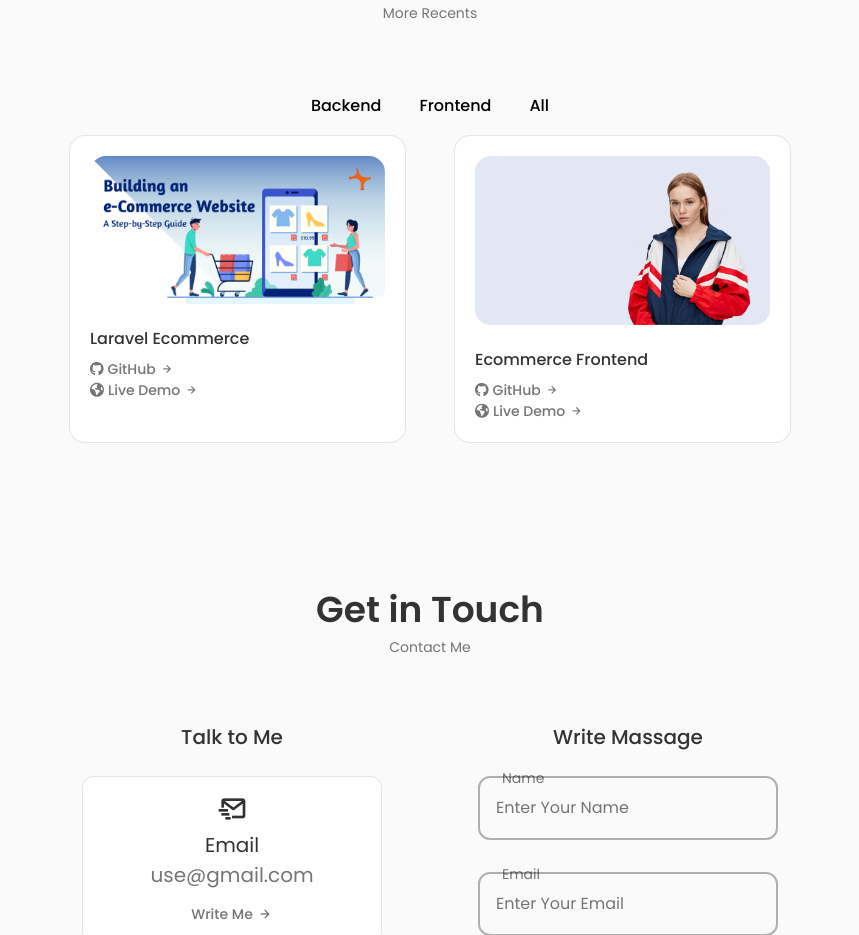
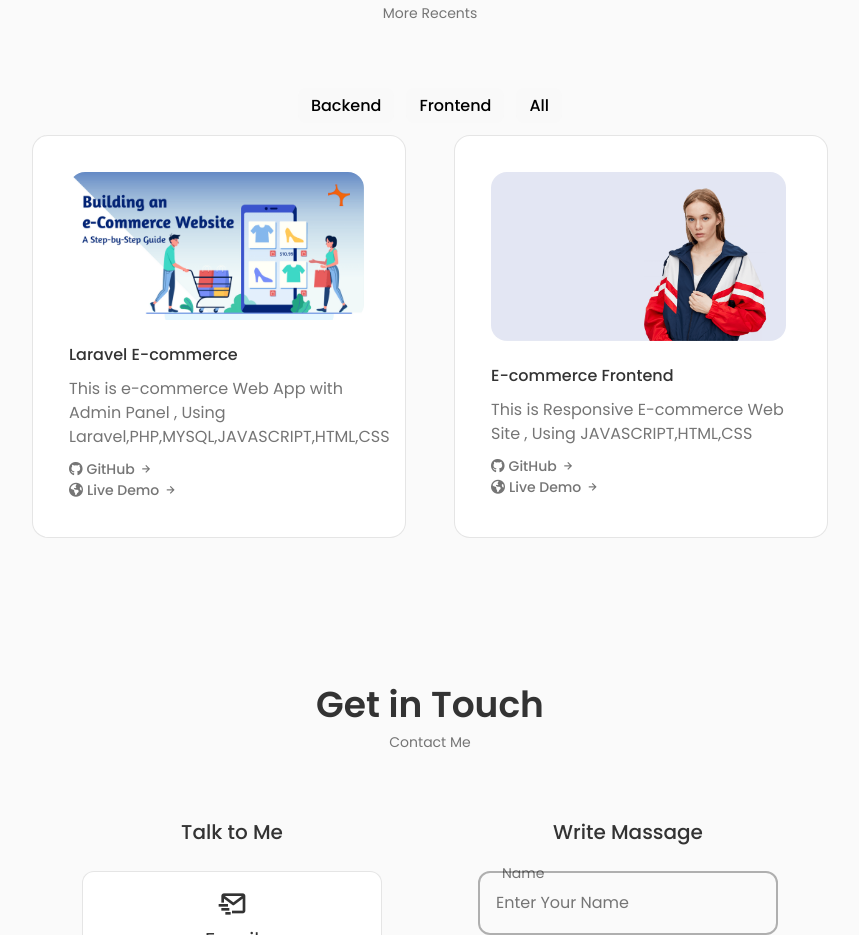
Before and after one commit to mr-shubhamkumar/my-portfolio, a React (Vite) app: page / in a window 1280 px wide. Shown: the part 2223-3158 px from the top of the page, without its empty margins (210-1069 px from the left). Built offline with nearby package versions, Linux system fonts and the light colour scheme.

Commit message:
desc adding

```diff
--- a/src/components/Projects/Card.jsx
+++ b/src/components/Projects/Card.jsx
@@ -3,33 +3,33 @@ import React from "react";
 const Card = ({ item }) => {
   return (
     <>
-
-                <div className='work__container container grid'>
+      <div className="work__container container grid">
         {item.map((Val) => {
           return (
-                  <div
-                      className="work__card"
-                      key={Val.id}
-                  >
-
-                    <img src={Val.img}  className="work__img" width='100px' height='150px' />
+            <div  className="work__card" key={Val.id}>
+              <img
+                src={Val.img}
+                className="work__img"
+                width="100px"
+                height="150px"
+              />
               <h3 className="work__title">{Val.title}</h3>
-                      <a href={Val.github} target="_blank" className='work__button'>
+              <p style={{width:'300px',marginBottom:'10px',marginTop:'10px',}}>
+              {Val.desc}
+              </p>
+              <a href={Val.github} target="_blank" className="work__button">
                 <i className="fa-brands fa-github"></i>
                 GitHub
-                          <i className='bx bx-right-arrow-alt'></i>
+                <i className="bx bx-right-arrow-alt"></i>
               </a>
-                    <a href={Val.link} target="_blank" className='work__button'><i className="fa-solid fa-earth-americas"></i>
-                      Live Demo <i className='bx bx-right-arrow-alt'></i>
+              <a href={Val.link} target="_blank" className="work__button">
+                <i className="fa-solid fa-earth-americas"></i>
+                Live Demo <i className="bx bx-right-arrow-alt"></i>
               </a>
-
-
             </div>
-
           );
         })}
       </div>
-
     </>
   );
 };
--- a/src/components/Projects/Data.jsx
+++ b/src/components/Projects/Data.jsx
@@ -4,7 +4,8 @@ import  EcommFeImage from '../../assets/p_image/ecomm_fe.png'
 const Data = [
   {
     id: "1",
-    title: "Laravel Ecommerce ",
+    title: "Laravel E-commerce ",
+    desc:'This is e-commerce Web App with Admin Panel , Using Laravel,PHP,MYSQL,JAVASCRIPT,HTML,CSS',
     category: "Backend",
     github:'https://github.com/mr-shubhamkumar/Megamart',
     link:'',
@@ -12,12 +13,13 @@ const Data = [
   },
   {
     id: "2",
-    title: "Ecommerce Frontend",
+    title: "E-commerce Frontend",
+    desc:'This is Responsive E-commerce Web Site , Using JAVASCRIPT,HTML,CSS',
     category: "Frontend",
     github:'https://github.com/mr-shubhamkumar/ecommerce',
     link:'https://mr-shubhamkumar.github.io/ecommerce/index.html',
     img: EcommFeImage,
-    desc: " A quintessential South Indian Breakfast! Made with protein-packed urad dal and semolina followed by crunchy veggies and curd, this recipe makes for a hearty morning meal. With some grated coconut on top, it gives a beautiful south-Indian flavour.",
+
   },
 
 ];
--- a/src/components/Projects/project.css
+++ b/src/components/Projects/project.css
@@ -26,7 +26,7 @@
 .work__card{
     background-color: var(--container-color);
     border: 1px solid rgba( 0, 0, 0,0.1);
-    padding: 1.25rem;
+    padding: 2.25rem;
     border-radius: 1rem;
 }
 .work__img{
```
Lines whose indentation alone changed are shown as unchanged.
